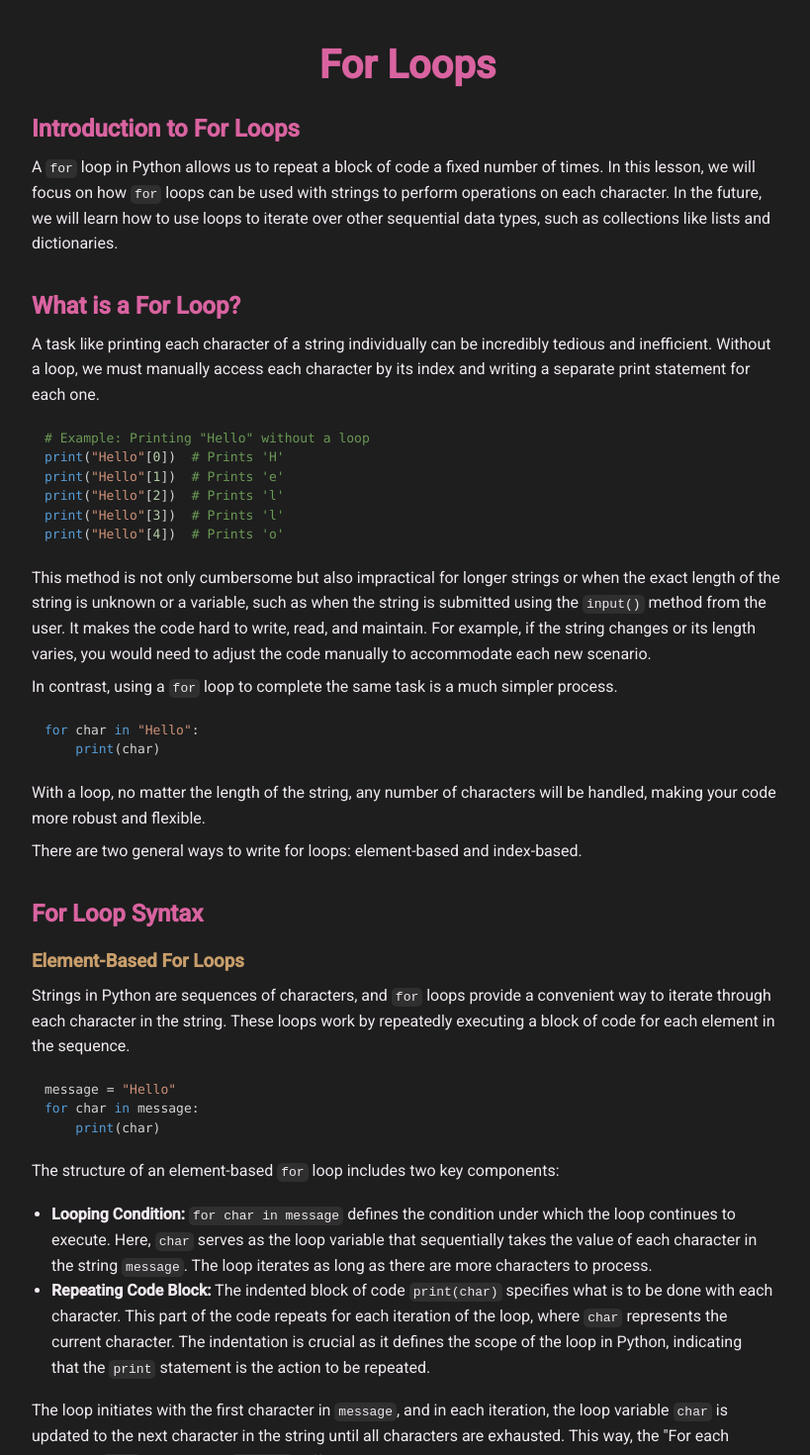
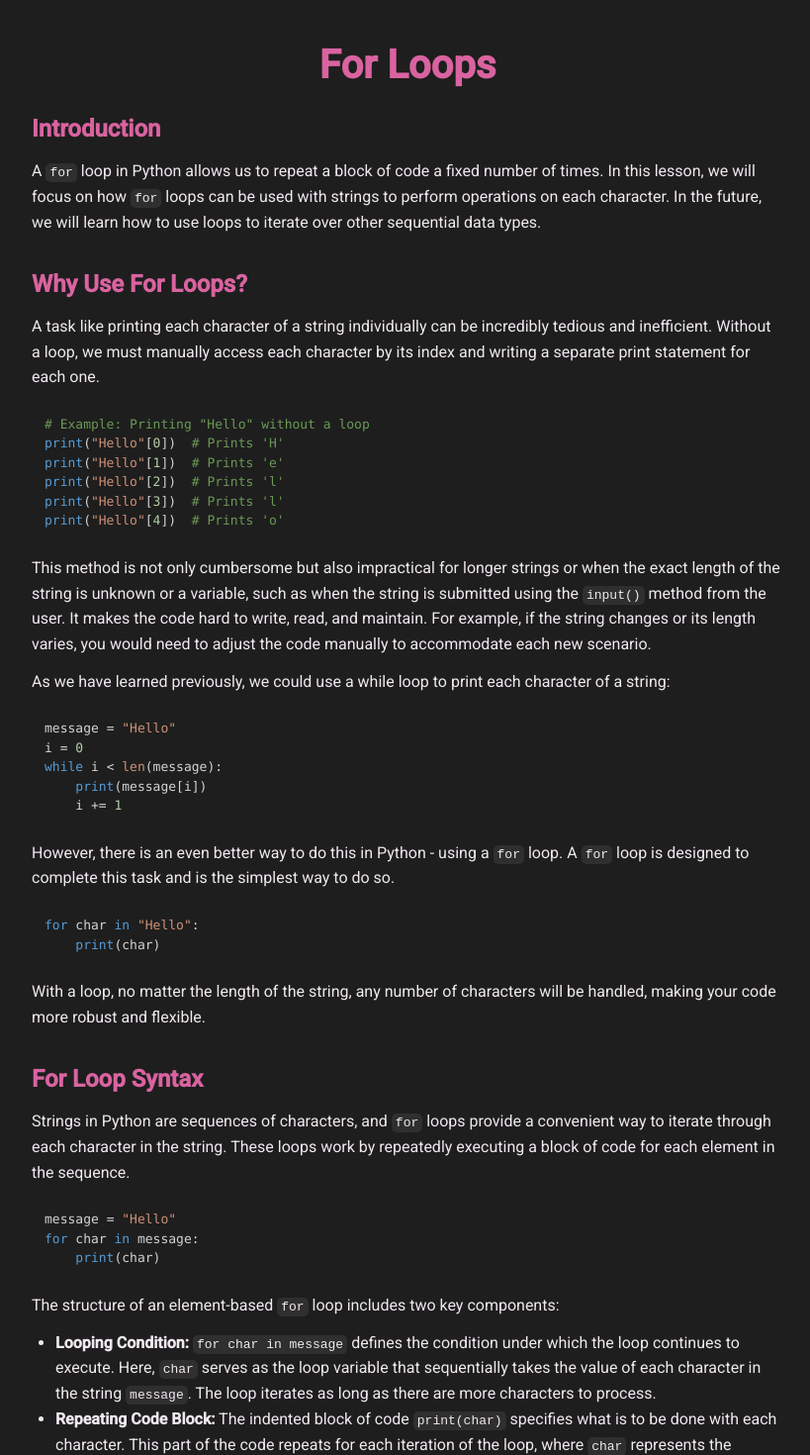
Before and after one commit to lawrluor/code-with-the-pros, a React (Create React App) app: page /forLoops in a window 1280 px wide. Shown: the top 1470 px of the page at 99% size, without its empty margins (228-1047 px from the left). Built offline with nearby package versions, Linux system fonts and the light colour scheme.

Commit message:
updated content security policy

```diff
--- a/public/index.html
+++ b/public/index.html
@@ -1,20 +1,22 @@
 <!DOCTYPE html>
 <html lang="en">
+
 <head>
   <meta charset="utf-8" />
   <link rel="icon" href="%PUBLIC_URL%/favicon.ico" />
   <meta name="viewport" content="width=device-width, initial-scale=1" />
   <meta name="theme-color" content="#000000" />
-    <meta
-      name="description"
-      content="Web site created using create-react-app"
-    />
+  <meta name="description" content="Web site created using create-react-app" />
 
-    <!-- TODO: REMOVE LOCALHOST IN PRODUCTION -->
+  <!-- TODO: REMOVE LOCALHOST & 127.0.0.1 IN PRODUCTION -->
   <meta http-equiv="Content-Security-Policy" content="
     connect-src 'self'
-    http://127.0.0.1:5000
-    https://codewiththepros-backend.onrender.com;
+    http://localhost
+    http://127.0.0.1
+    https://codewiththepros-backend.onrender.com
+    https://firebaseinstallations.googleapis.com
+    https://firebase.googleapis.com
+    https://www.google-analytics.com
     " />
 
   <link rel="apple-touch-icon" href="%PUBLIC_URL%/logo192.png" />
@@ -34,6 +36,7 @@
     -->
   <title>Code with the Pros</title>
 </head>
+
 <body>
   <noscript>You need to enable JavaScript to run this app.</noscript>
   <div id="root"></div>
@@ -48,4 +51,5 @@
       To create a production bundle, use `npm run build` or `yarn build`.
     -->
 </body>
+
 </html>
--- a/src/App.css
+++ b/src/App.css
@@ -73,17 +73,23 @@ hr {
 
 p {
   line-height: 1.6;
-  margin-top: 0.5rem;
-  margin-bottom: 0.5rem;
+  margin-top: 0.75rem;
+  margin-bottom: 0.75rem;
 }
 
 li {
   line-height: 1.6;
 }
 
+li.multiline {
+  margin-bottom: 0.25rem;
+}
+
 pre {
-  background-color: #262626; /* Slightly lighter than the container for contrast */
-  color: #9ef01a; /* Bright green accent for code blocks */
+  background-color: #262626;
+  /* Slightly lighter than the container for contrast */
+  color: #9ef01a;
+  /* Bright green accent for code blocks */
   padding: 15px;
   border-radius: 8px;
   overflow-x: auto;
@@ -92,9 +98,11 @@ pre {
 }
 
 
-ul, ol {
-  padding: 10px;
-  padding-left: 20px;
+ul,
+ol {
+  padding-top: 0rem;
+  padding-bottom: 0.5rem;
+  padding-left: 1.5rem;
 }
 
 section {
@@ -136,8 +144,10 @@ a.button:hover {
 }
 
 .inline {
-  display: inline; /* Ensures full width code blocks */
-  white-space: pre; /* Maintains spacing and formatting */
+  display: inline;
+  /* Ensures full width code blocks */
+  white-space: pre;
+  /* Maintains spacing and formatting */
   background-color: #2F2F2F;
   padding: 2px 4px;
   border-radius: 5px;
@@ -170,7 +180,7 @@ th {
 }
 
 td {
- padding: 8px;
+  padding: 8px;
 }
 
 tr {
--- a/src/pages/Python/06Project.jsx
+++ b/src/pages/Python/06Project.jsx
@@ -210,9 +210,9 @@ is_valid_guess(" ")     # False`} />
 
       <p>Therefore, after running the check on the user's guess, there are three possible scenarios:</p>
       <ol>
-        <li>The correct number is guessed, and we print a congratulatory message and exit the loop</li>
-        <li>The guessed number is too high, and we print a message indicating that the guess is too high. The computer then jumps back to the beginning of the loop and checks the loop condition again.</li>
-        <li>The guessed number is too low, and we print a message indicating that the guess is too low. The computer then jumps back to the beginning of the loop and checks the loop condition again.</li>
+        <li className="multiline"><b>The correct number is guessed</b>, and we print a congratulatory message and exit the loop.</li>
+        <li className="multiline"><b>The guessed number is too high</b>, and we print a message indicating that the guess is too high. The computer then jumps back to the beginning of the loop and checks the loop condition again.</li>
+        <li className="multiline"><b>The guessed number is too low</b>, and we print a message indicating that the guess is too low. The computer then jumps back to the beginning of the loop and checks the loop condition again.</li>
       </ol>
 
       <p>Run your code and play your game a few times to verify that the game is working as expected.</p>
--- a/src/pages/Python/07ForLoops.jsx
+++ b/src/pages/Python/07ForLoops.jsx
@@ -6,14 +6,12 @@ const ForLoops = () => {
     <div className="lesson-container">
       <h1>For Loops</h1>
       <section>
-                <h2>Introduction to For Loops</h2>
-                <p>
-                    A <code className="inline">for</code> loop in Python allows us to repeat a block of code a fixed number of times. In this lesson, we will focus on how <code className="inline">for</code> loops can be used with strings to perform operations on each character. In the future, we will learn how to use loops to iterate over other sequential data types, such as collections like lists and dictionaries.
-                </p>
+        <h2 id="introduction"><a href="#introduction" className="section-link">Introduction</a></h2>
+        <p>A <code className="inline">for</code> loop in Python allows us to repeat a block of code a fixed number of times. In this lesson, we will focus on how <code className="inline">for</code> loops can be used with strings to perform operations on each character. In the future, we will learn how to use loops to iterate over other sequential data types.</p>
       </section>
 
       <section>
-                <h2 id="what-is-a-for-loop"><a href="#what-is-a-for-loop" className="section-link">What is a For Loop?</a></h2>
+        <h2 id="why-use-for-loops"><a href="#why-use-for-loops" className="section-link">Why Use For Loops?</a></h2>
         <p>A task like printing each character of a string individually can be incredibly tedious and inefficient. Without a loop, we must manually access each character by its index and writing a separate print statement for each one.</p>
 
         <CodeBlock language={"python"} codeString={`# Example: Printing "Hello" without a loop
@@ -24,17 +22,22 @@ print("Hello"[3])  # Prints 'l'
 print("Hello"[4])  # Prints 'o'`} />
         <p>This method is not only cumbersome but also impractical for longer strings or when the exact length of the string is unknown or a variable, such as when the string is submitted using the <code className="inline">input()</code> method from the user. It makes the code hard to write, read, and maintain. For example, if the string changes or its length varies, you would need to adjust the code manually to accommodate each new scenario.</p>
 
-                <p>In contrast, using a <code className="inline">for</code> loop to complete the same task is a much simpler process.</p>
+        <p>As we have learned previously, we could use a while loop to print each character of a string:</p>
+        <CodeBlock language={"python"} codeString={`message = "Hello"
+i = 0
+while i < len(message):
+    print(message[i])
+    i += 1`} />
+
+        <p>However, there is an even better way to do this in Python - using a <code className="inline">for</code> loop. A <code className="inline">for</code> loop is designed to complete this task and is the simplest way to do so.</p>
 
         <CodeBlock language={"python"} codeString={`for char in "Hello":
     print(char)`} />
         <p>With a loop, no matter the length of the string, any number of characters will be handled, making your code more robust and flexible.</p>
-                <p>There are two general ways to write for loops: element-based and index-based.</p>
       </section>
 
       <section>
         <h2 id="for-loop-syntax"><a href="#for-loop-syntax" className="section-link">For Loop Syntax</a></h2>
-                <h3>Element-Based For Loops</h3>
         <p>Strings in Python are sequences of characters, and <code className="inline">for</code> loops provide a convenient way to iterate through each character in the string. These loops work by repeatedly executing a block of code for each element in the sequence.</p>
 
         <CodeBlock language={"python"} codeString={`message = "Hello"
```
Also changed, not shown: src/pages/Python/06WhileLoops.jsx (+2 -2 lines). Lines whose indentation alone changed are shown as unchanged.
